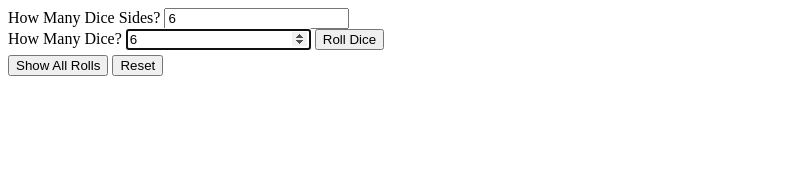
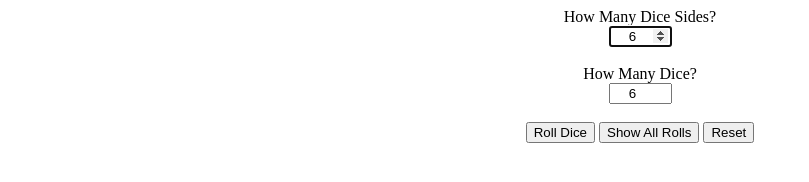
Before and after one commit to clevelandcomputer/dice-game, a plain HTML site: page index.html in a window 1280 px wide. Both pictures are taken after a click on the button "Reset". Shown: the whole page, without its empty margins (0-809 px from the left). Drawn offline with Linux system fonts and the light colour scheme.

Commit message:
style update

```diff
--- a/index.html
+++ b/index.html
@@ -7,21 +7,28 @@
     <title>Document</title>
 </head>
 <body>
+    <div id="container">
     <label for="dice-sides">How Many Dice Sides?</label>
+    <br />
     <input type="number" name="dice-sides" id="dice-sides" required>
     <br />
+    <br />
     <label for="dice-number">How Many Dice?</label>
+    <br />
     <input type="number" name="dice-number" id="dice-number" required>
-    <button id="roll-dice">Roll Dice</button>
 
 
-    <p id="total"></p>
+    <br />
+    <br />
+    <button id="roll-dice">Roll Dice</button>
     <button id="show-all">Show All Rolls</button>
     <button id="reset">Reset</button>
+    <p id="total"></p>
     <ol id="show-rolls">
 
 
     </ol>
+</div>
     <script src="main.js"></script>
 </body>
 </html>
--- a/main.js
+++ b/main.js
@@ -23,9 +23,7 @@ rollDice.addEventListener('click', function(){
        }else {
            let universalRandom = Math.floor(Math.random() * diceSides.value);
         dieRolls.push("&#x268" + universalRandom  + ";");
-        console.log(dieRolls);
         universal.push(universalRandom + 1);
-        console.log(universal);
         let elseTotal = universal.reduce((v, i) => (v + i));
         total.innerHTML = elseTotal;
        }
@@ -66,5 +64,5 @@ reset.addEventListener('click', function(){
    diceNumber.value = null;
    diceSides.value = 6;
    diceNumber.value = 6;
-   diceNumber.focus();
+   diceSides.focus();
 })
--- a/style.css
+++ b/style.css
@@ -1,7 +1,20 @@
+* {
+    text-align: center;
+}
+#container {
+    width: 900px;
+    height: 500px;
+    margin: 0 auto;
+}
 ol li {
     float: left;
     margin-left: 140px;
     font-size: 100px;
+}
+ol {
+    width: 750px;
+    margin: 0 auto;
+    /* padding: 0 10% 0 10%; */
 }
 
 #total {
@@ -9,3 +22,7 @@ ol li {
     font-size: 100px;
     margin: 5px;
 }
+
+#dice-sides, #dice-number {
+    width: 55px;
+}
```
